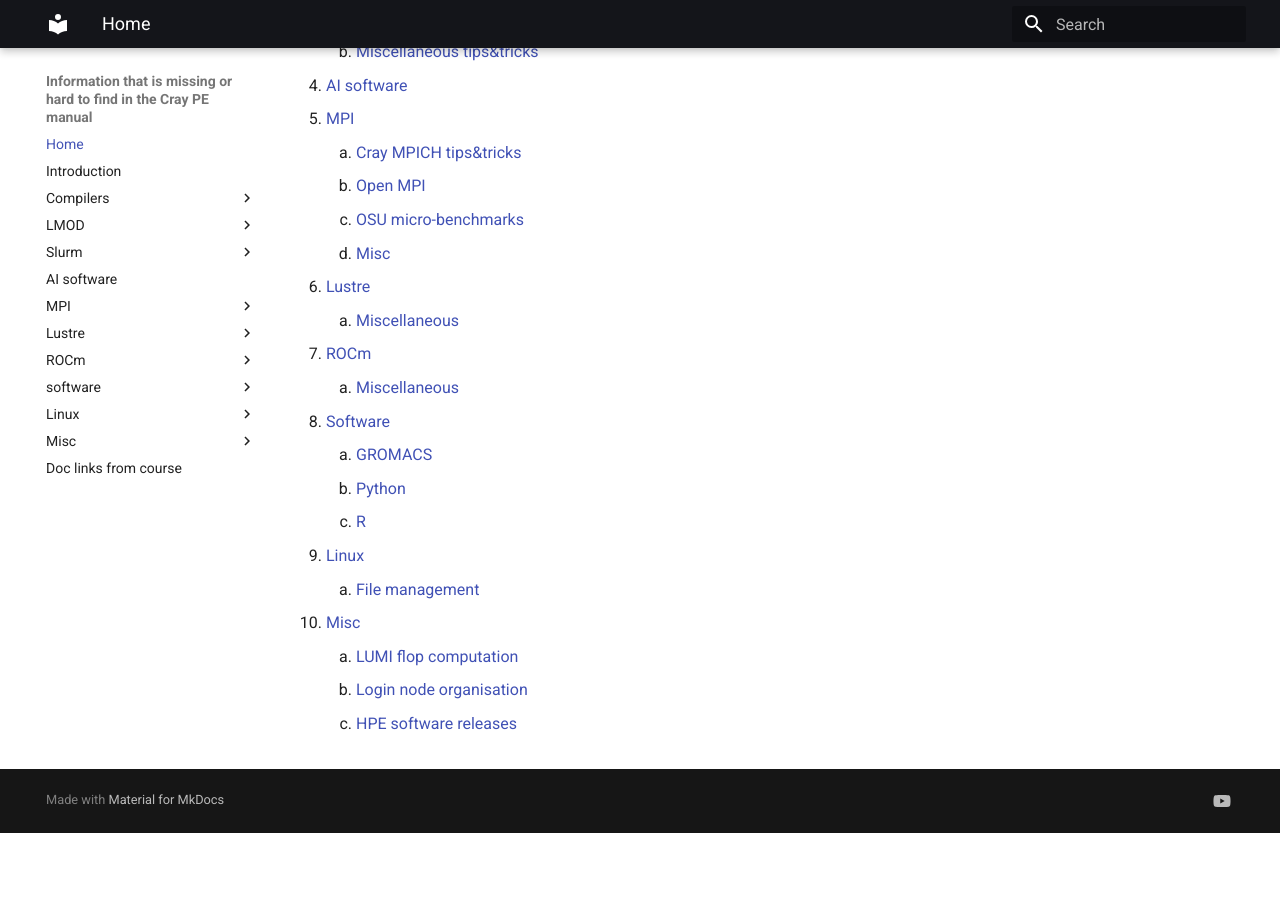
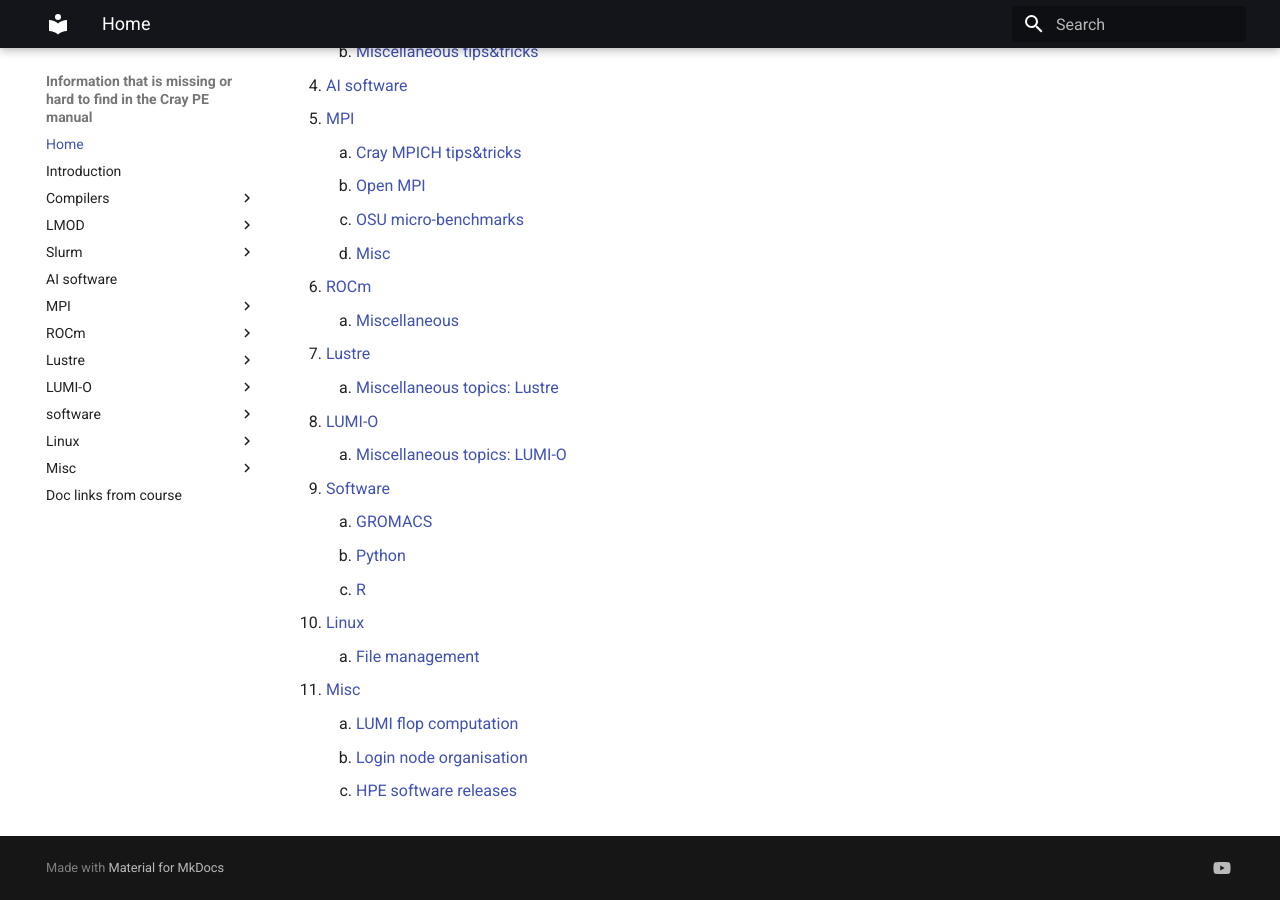
Before and after one commit to klust/LUMI-tips-and-tricks, an MkDocs documentation site: the page built from docs/index.md, in a window 1280 px wide and 900 px high, scrolled down 686 px. Built offline with MkDocs 1.6.1 and Material for MkDocs 9.7.7, drawn with Linux system fonts in a browser that asks for light colours; before the commit the page ends 1519 px from its top, so only the background shows below that.

Commit message:
Restructuring to add LUMI-O information.

```diff
--- a/docs/index.md
+++ b/docs/index.md
@@ -24,17 +24,19 @@
     2.  [Open MPI](05_MPI/05_02_OpenMPI.md)
     3.  [OSU micro-benchmarks](05_MPI/05_03_OSU_benchmarks.md)
     4.  [Misc](05_MPI/05_99_misc.md)
-6.  [Lustre](06_Lustre/index.md)
-    1.  [Miscellaneous](06_Lustre/06_99_misc.md)
-7.  [ROCm](07_ROCm/index.md)
-    1.  [Miscellaneous](07_ROCm/07_99_misc.md)
-8.  [Software](08_Software/index.md)
-    1.   [GROMACS](08_Software/08_G01_GROMACS.md)
-    2.   [Python](08_Software/08_P01_Python.md)
-    3.   [R](08_Software/08_R01_R.md)
-9.  [Linux](98_Linux/index.md)
+6.  [ROCm](06_ROCm/index.md)
+    1.  [Miscellaneous](06_ROCm/06_99_misc.md)
+7.  [Lustre](07_Lustre/index.md)
+    1.  [Miscellaneous topics: Lustre](07_Lustre/07_99_misc.md)
+8.  [LUMI-O](08_LUMI-O/index.md)
+    1.  [Miscellaneous topics: LUMI-O](08_LUMI-O/08_99_misc.md)
+9.  [Software](09_Software/index.md)
+    1.   [GROMACS](09_Software/09_G01_GROMACS.md)
+    2.   [Python](09_Software/09_P01_Python.md)
+    3.   [R](09_Software/09_R01_R.md)
+10. [Linux](98_Linux/index.md)
     1.  [File management](98_Linux/98_01_File_management.md)
-10. [Misc](99_Misc/index.md)
+11. [Misc](99_Misc/index.md)
     1.  [LUMI flop computation](99_Misc/99_01_Flops.md)
     2.  [Login node organisation](99_Misc/99_02_LoginNodes.md)
     3.  [HPE software releases](99_Misc/99_03_SystemEnvironments.md)
--- a/mkdocs.yml
+++ b/mkdocs.yml
@@ -41,17 +41,20 @@
     - Open MPI: 05_MPI/05_02_OpenMPI.md
     - OSU micro-benchmarks: 05_MPI/05_03_OSU_benchmarks.md
     - Misc: 05_MPI/05_99_misc.md
+  - ROCm:
+    - 06_ROCm/index.md
+    - Miscellaneous topics: 06_ROCm/06_99_misc.md
   - Lustre:
-    - 06_Lustre/index.md
-    - Miscellaneous topics: 06_Lustre/06_99_misc.md
-  - ROCm:
-    - 07_ROCm/index.md
-    - Miscellaneous topics: 07_ROCm/07_99_misc.md
+    - 07_Lustre/index.md
+    - Miscellaneous topics: 07_Lustre/07_99_misc.md
+  - LUMI-O:
+    - 08_LUMI-O/index.md
+    - Miscellaneous topics: 08_LUMI-O/08_99_misc.md
   - software:
-    - 08_Software/index.md
-    - GROMACS: 08_Software/08_G01_GROMACS.md
-    - Python: 08_Software/08_P01_Python.md
-    - R: 08_Software/08_R01_R.md
+    - 09_Software/index.md
+    - GROMACS: 09_Software/09_G01_GROMACS.md
+    - Python: 09_Software/09_P01_Python.md
+    - R: 09_Software/09_R01_R.md
   - Linux:
     - 98_Linux/index.md
     - File management: 98_Linux/98_01_File_management.md
```
Also changed, not shown: docs/06_ROCm/index.md (renamed from docs/06_Lustre/index.md, +1 -1 lines), docs/07_Lustre/07_99_misc.md (renamed from docs/06_Lustre/06_99_misc.md, +1 -1 lines), docs/07_Lustre/index.md (renamed from docs/07_ROCm/index.md, +1 -1 lines), docs/08_LUMI-O/08_99_misc.md (added, +7 -0 lines), docs/08_LUMI-O/index.md (added, +3 -0 lines), docs/08_Software/index.md (deleted, +0 -7 lines), docs/09_Software/index.md (added, +7 -0 lines), docs/06_ROCm/06_99_misc.md (renamed from docs/07_ROCm/07_99_misc.md), docs/09_Software/09_G01_GROMACS.md (renamed from docs/08_Software/08_G01_GROMACS.md), docs/09_Software/09_P01_Python.md (renamed from docs/08_Software/08_P01_Python.md), docs/09_Software/09_R01_R.md (renamed from docs/08_Software/08_R01_R.md).
